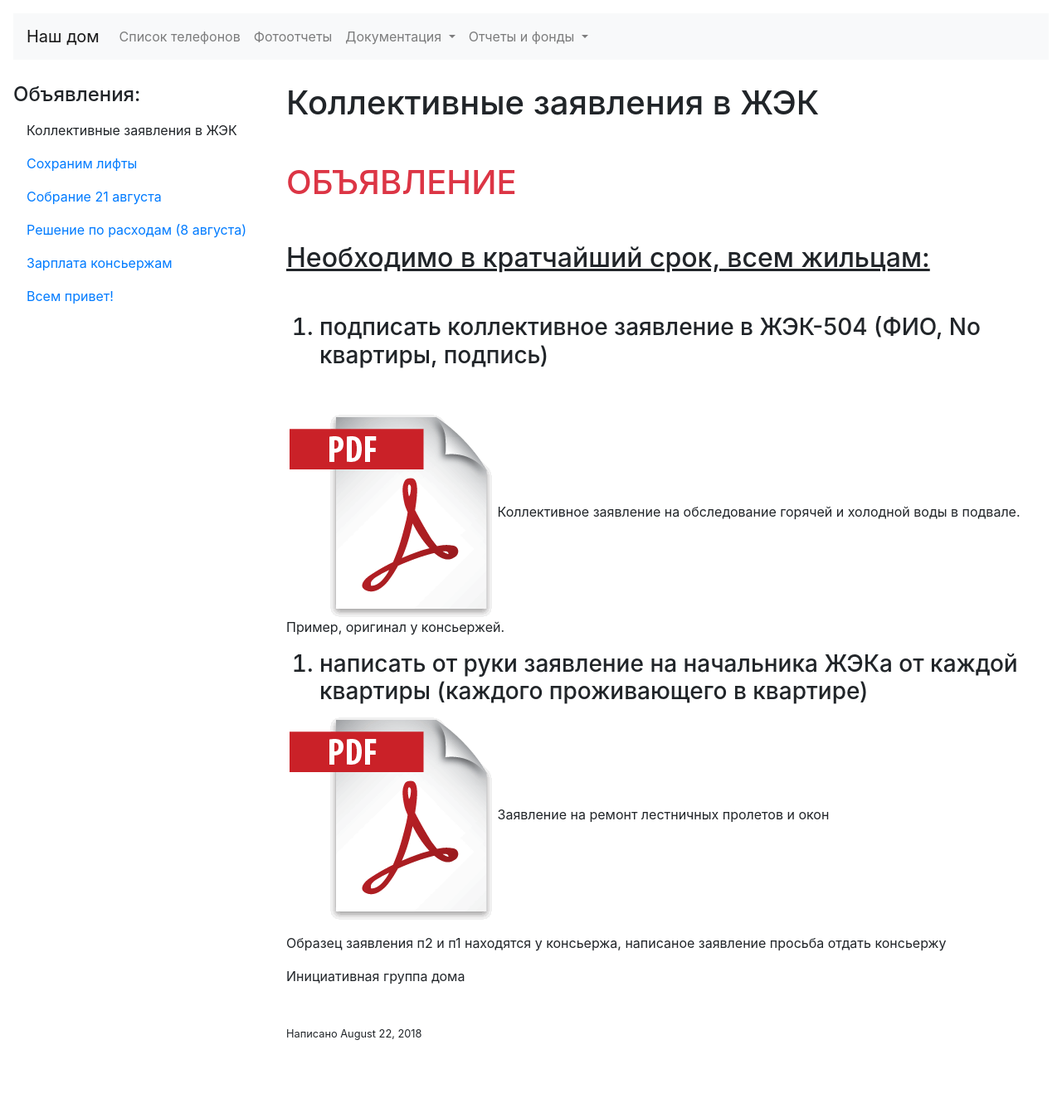
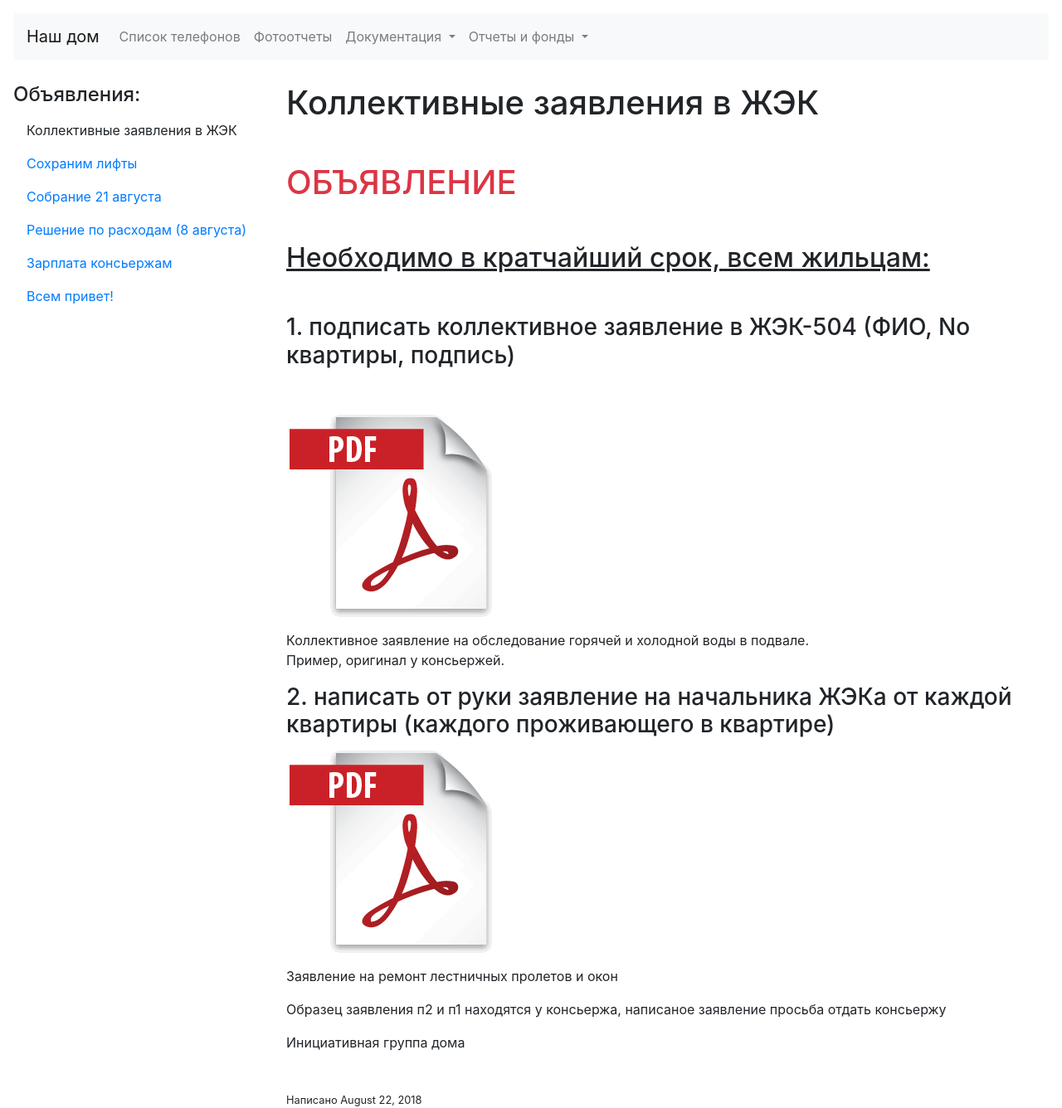
Before and after one commit to heroes-kiev/16b, a Jekyll site: the page built from _posts/2018-08-22-collective-statement.md, in a window 1280 px wide. Shown: the whole page at 83% size. Built offline with Jekyll 4.4.1, drawn with Linux system fonts in a browser that asks for light colours; before the commit the page ends 1256 px from its top, so only the background shows below that.

Commit message:
style statemets

```diff
--- a/_posts/2018-08-22-collective-statement.md
+++ b/_posts/2018-08-22-collective-statement.md
@@ -10,14 +10,17 @@ title: Коллективные заявления в ЖЭК
 ## Необходимо в кратчайший срок, всем жильцам:
 {: .u .mb-5}
 
-1. подписать коллективное заявление в ЖЭК-504 (ФИО, No квартиры, подпись)
+1\. подписать коллективное заявление в ЖЭК-504 (ФИО, No квартиры, подпись)
 {: .h3 .mb-5}
    [![Коллективное заявление на обследование горячей и холодной воды в подвале](/assets/images/icons/pdf.png)](/assets/statements/housing office - water сommittee in the basement.pdf)
+   {: align=left}
    Коллективное заявление на обследование горячей и холодной воды в подвале.
    Пример, оригинал у консьержей.
-2. написать от руки заявление на начальника ЖЭКа от каждой квартиры (каждого проживающего в квартире)
+
+2\. написать от руки заявление на начальника ЖЭКа от каждой квартиры (каждого проживающего в квартире)
 {: .h3}
    [![Заявление на ремонт лестничных пролетов и окон](/assets/images/icons/pdf.png)](/assets/statements/housing office - repair of staircases and windows.pdf)
+   {: align=left}
    Заявление на ремонт лестничных пролетов и окон
 
 Образец заявления п2 и п1 находятся у консьержа, написаное заявление просьба отдать консьержу
```
